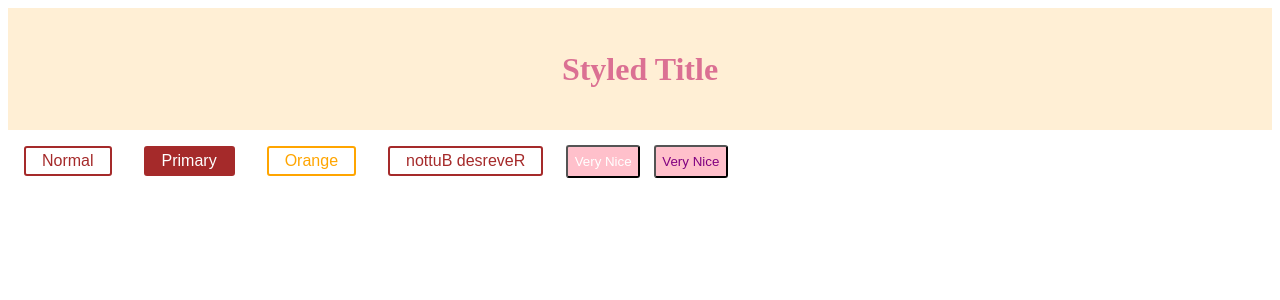
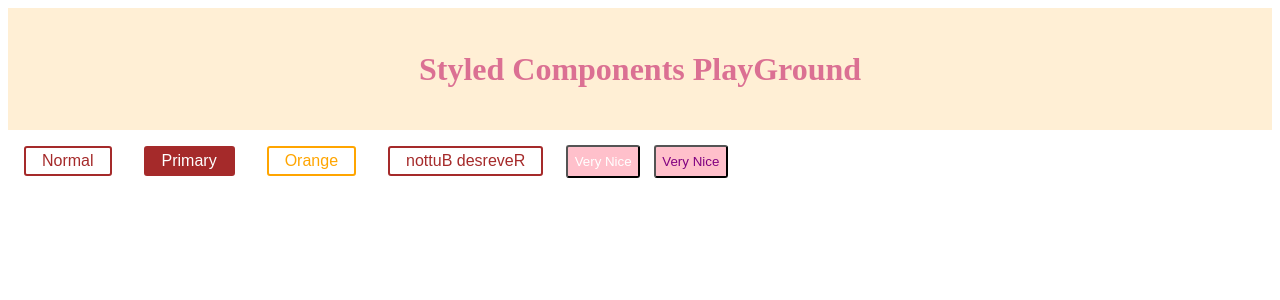
Before and after one commit to SungHyun627/styled-components-playground, a React (Create React App) app: page / in a window 1280 px wide. Shown: the top 300 px of the page. Built offline with nearby package versions, Linux system fonts and the light colour scheme.

Commit message:
Change Title

```diff
--- a/public/index.html
+++ b/public/index.html
@@ -24,7 +24,7 @@
       work correctly both with client-side routing and a non-root public URL.
       Learn how to configure a non-root public URL by running `npm run build`.
     -->
-    <title>React App</title>
+    <title>Styled Components PlayGround</title>
   </head>
   <body>
     <noscript>You need to enable JavaScript to run this app.</noscript>
--- a/src/components/Title.jsx
+++ b/src/components/Title.jsx
@@ -3,7 +3,7 @@ import styled from 'styled-components';
 const Title = () => {
   return (
     <Background>
-      <TitleWrapper>Styled Title</TitleWrapper>
+      <TitleWrapper>Styled Components PlayGround</TitleWrapper>
     </Background>
   );
 };
```
